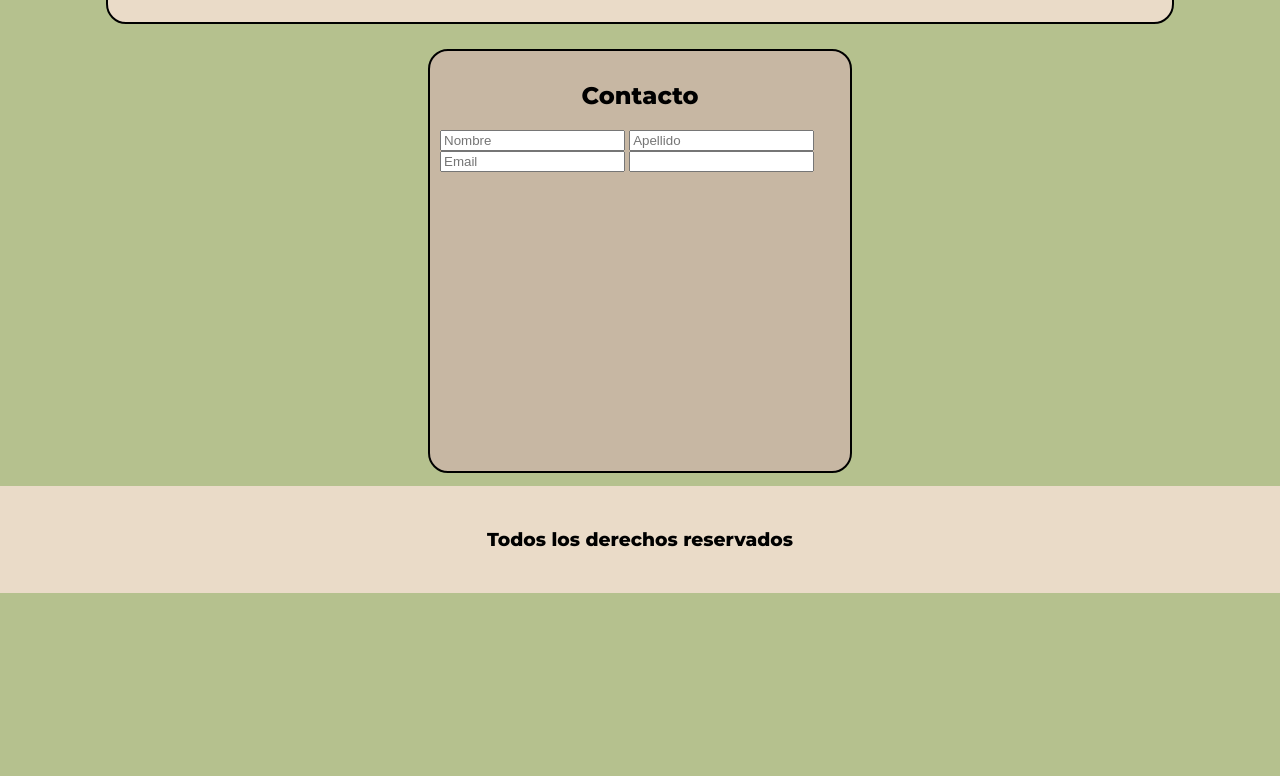
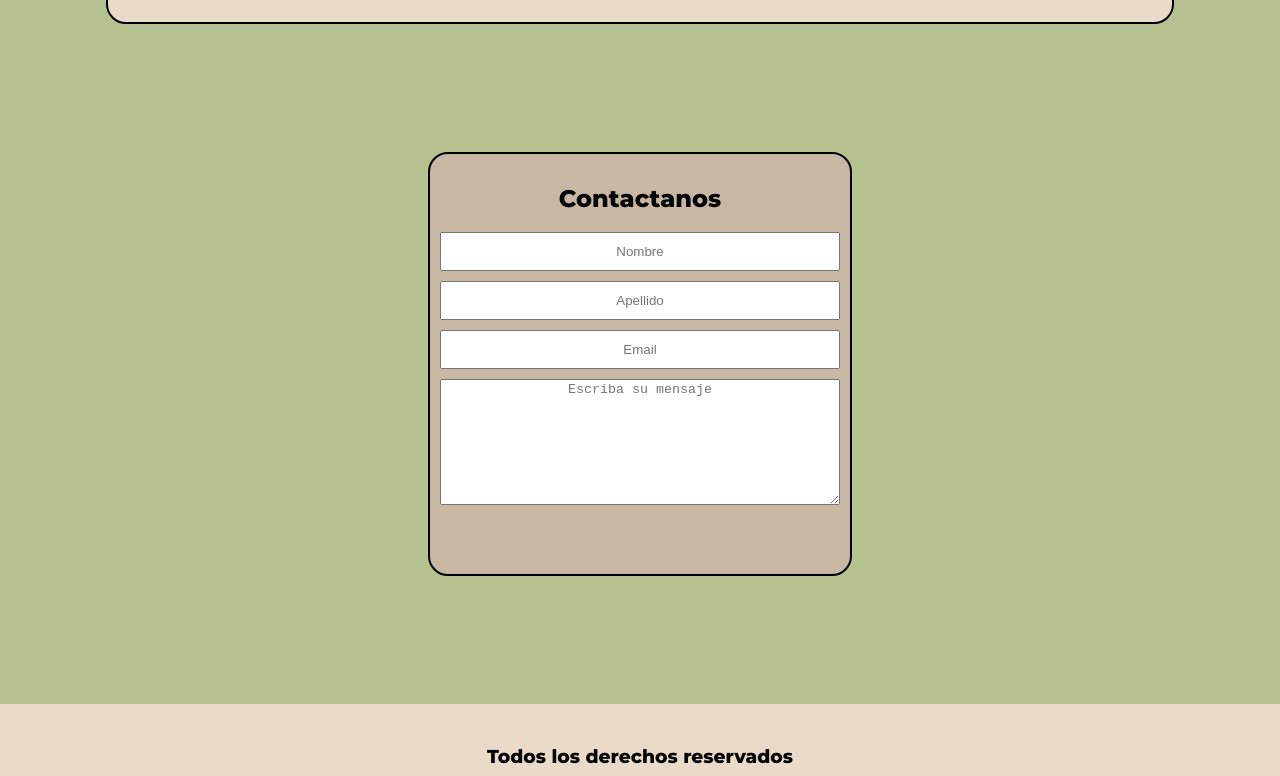
Before and after one commit to tomga1/EcommercePWI, a plain HTML site: page index.html in a window 1280 px wide. Shown: the part 515-1291 px from the top of the page. Before the commit the page ends 1108 px from the top, so only its background shows below. Drawn offline with Linux system fonts and the light colour scheme.

Commit message:
caja de comentarios

```diff
--- a/index.css
+++ b/index.css
@@ -137,7 +137,7 @@ aside{
     padding: 10px;
     border: 2px solid black;
     border-radius: 20px;
-    margin: 1% auto;
+    margin: 10% auto;
     max-width: 400px;
 }
 
@@ -145,9 +145,21 @@ aside{
     text-align: center;
 }
 
-.form{
+form{
     width: 100%;
-    margin: 3% 0;
+    gap: 10px;
+    display: flex;
+    flex-direction: column;
+}
+form input{
+    width: 100%;
+    padding: 10px;
+    box-sizing: border-box;
+    text-align: center;
+}
+form textarea{
+    height: 120px;
+    text-align: center;
 }
 
 .footer{
--- a/index.html
+++ b/index.html
@@ -56,12 +56,13 @@
     </section>
 
     <aside>
-        <h2 id="contacto">Contacto</h2>
+        <h2 id="contacto">Contactanos
+        </h2>
         <form>
             <input type="text" name="nombre" placeholder="Nombre">
             <input type="text" name="apellido" placeholder="Apellido">
             <input type="email" name="email" placeholder="Email">
-            <input type="text">
+            <textarea name="comentarios" id="comentarios" placeholder="Escriba su mensaje"></textarea>
         </form>
     </aside>
 
```
